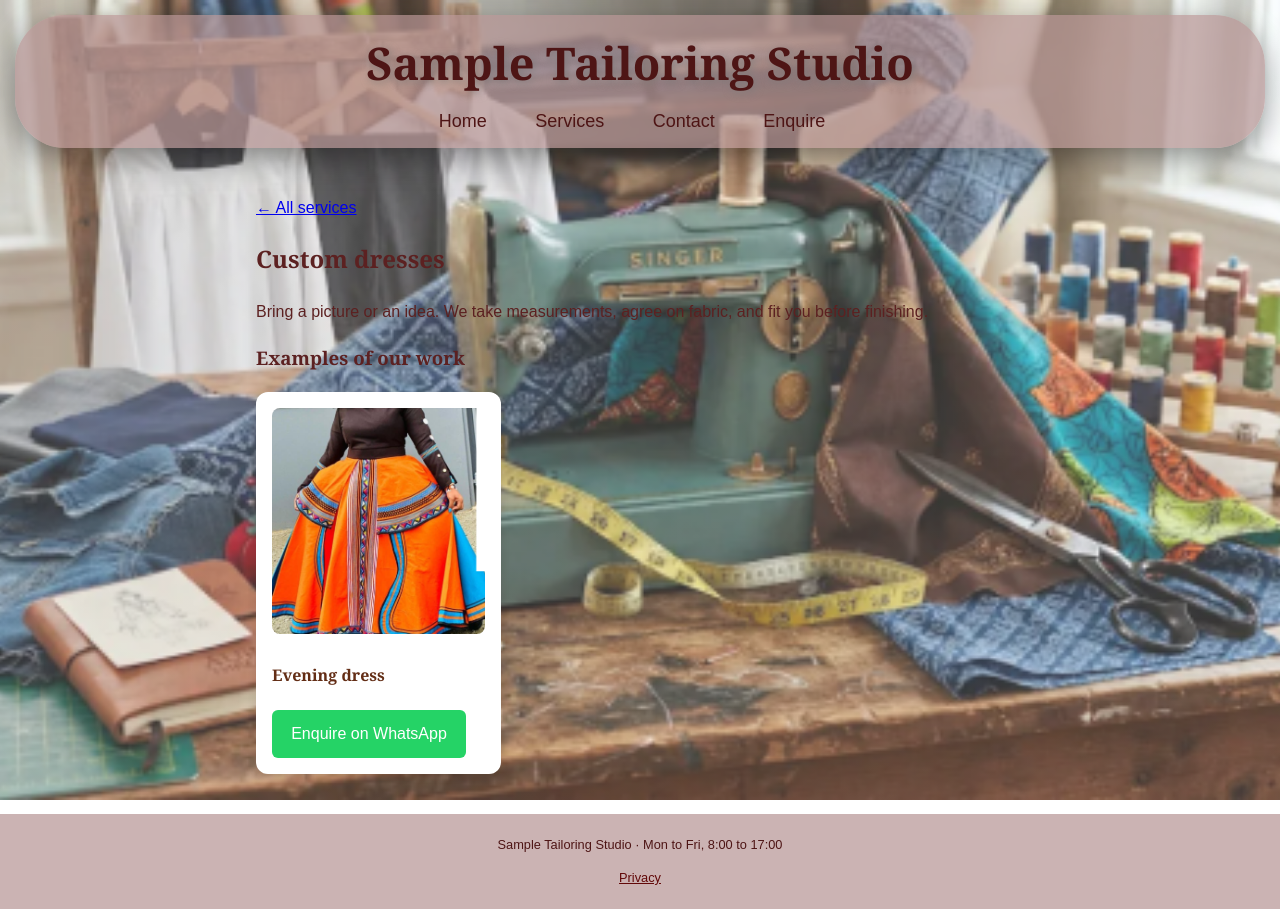
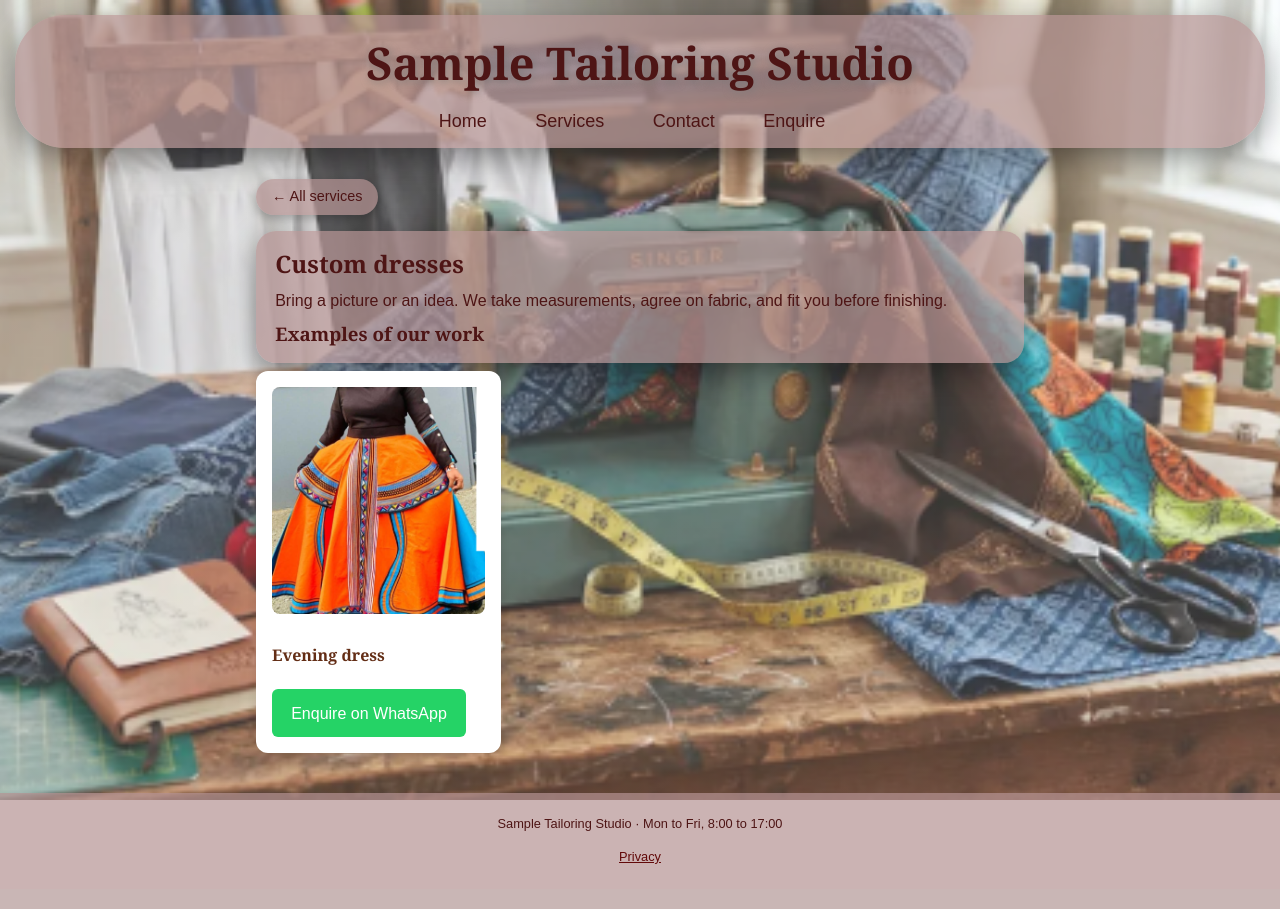
Before and after one commit to sk518x/tailoring-site, a Flask app: page /services/dresses in a window 1280 px wide. After the commit the page ends 864 px from the top, so only its background shows below. Run offline with Flask 3, Linux system fonts and the light colour scheme.

Commit message:
Style back to services link

```diff
--- a/static/style.css
+++ b/static/style.css
@@ -335,13 +335,40 @@ textarea {
   border-radius: 8px;
 }
 
-.page-title {
-  color: #4e1515;
-  text-shadow: 0 2px 6px rgba(59, 36, 22, 0.6);
+.page-title,
+.info-box {
   background: rgba(182, 147, 147, 0.7);
   border-radius: 20px;
-  margin: 5px;
-  padding: 0.4rem 1rem;
-  display: inline-block;
   box-shadow: 0 10px 30px rgba(0, 0, 0, 0.4);
 }
+
+.panel {
+  color: #4e1515;
+  background: rgba(182, 147, 147, 0.7);
+  border-radius: 20px;
+  box-shadow: 0 10px 30px rgba(0, 0, 0, 0.4);
+  padding: 0.6rem 1.2rem;
+  margin: 0.5rem 0;
+}
+.panel h2,
+.panel h3,
+.panel p {
+  margin: 0.3rem 0;
+}
+.back-link {
+  display: inline-block;
+  color: #4e1515;
+  background: rgba(182, 147, 147, 0.7);
+  padding: 0.4rem 1rem;
+  margin-bottom: 0.5rem;
+  border-radius: 999px;
+  text-decoration: none;
+  font-size: 0.9rem;
+  box-shadow: 0 4px 12px rgba(0, 0, 0, 0.3);
+  transition: all 0.3s ease;
+}
+
+.back-link:hover {
+  background: #d0bfbf;
+  transform: scale(1.05);
+}
--- a/templates/service_detail.html
+++ b/templates/service_detail.html
@@ -1,11 +1,12 @@
 {% extends "base.html" %} {% block title %}{{ service.title }} - {{
 business_name }}{% endblock %} {% block banner_class %}banner-services{%
 endblock %} {% block content %}
-<p><a href="/services">&larr; All services</a></p>
-<h2>{{ service.title }}</h2>
-<p>{{ service.info }}</p>
-
-<h3>Examples of our work</h3>
+<a class="back-link" href="/services">&larr; All services</a>
+<div class="panel">
+    <h2>{{ service.title }}</h2>
+    <p>{{ service.info }}</p>
+    <h3>Examples of our work</h3>
+</div>
 <div class="service-cards">
   {% for item in service["items"] %}
   <div class="service-card">
```
Also changed, not shown: templates/services.html (+5 -2 lines), static/images/hem.png (renamed from static/images/altered.png).
